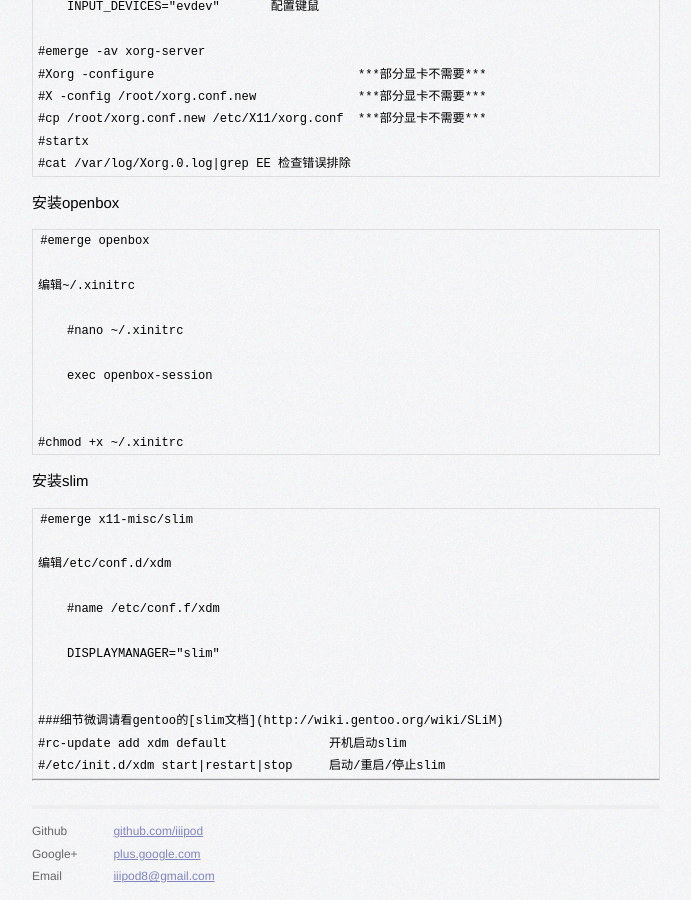
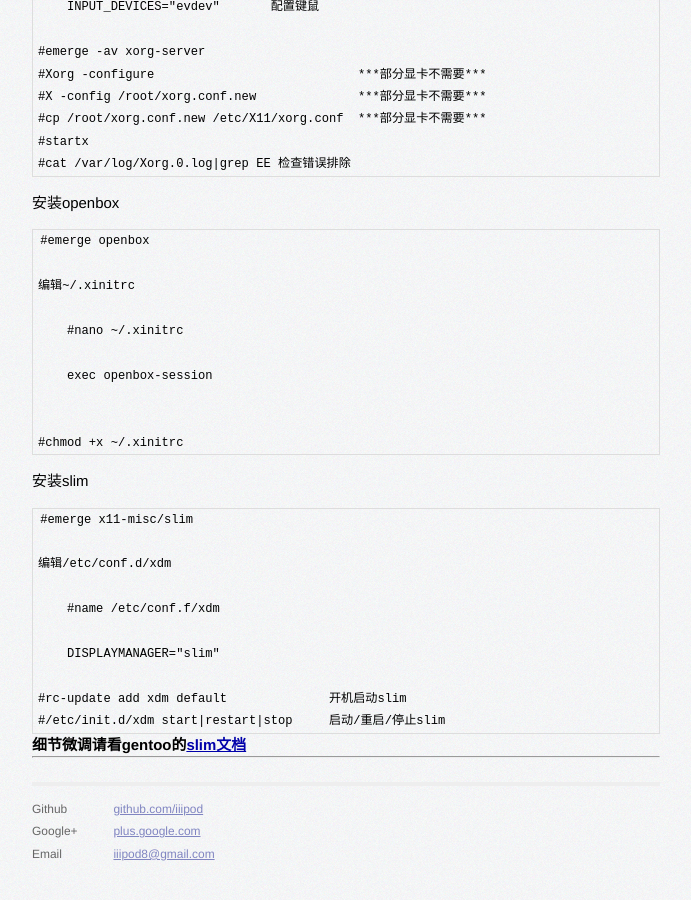
Before and after one commit to iiipod/iiipod.github.com, a Jekyll site: the page built from _posts/2015-09-20-Gentoo快速安装.markdown, in a window 1280 px wide and 900 px high, scrolled down 2555 px. Shown: the whole window, without its empty margins (294-985 px from the left). Built offline with Jekyll 4.4.1, drawn with Linux system fonts in a browser that asks for light colours; Markdown is read by kramdown in place of the engine named in the settings; after the commit the page ends 3432 px from its top, so only the background shows below that.

Commit message:
2015年 10月 10日 星期六 12:08:37 CST

```diff
--- a/_posts/2015-09-20-Gentoo快速安装.markdown
+++ b/_posts/2015-09-20-Gentoo快速安装.markdown
@@ -156,9 +156,8 @@ Chroot
 
         DISPLAYMANAGER="slim"
 
-
-    ###细节微调请看gentoo的[slim文档](http://wiki.gentoo.org/wiki/SLiM)
     #rc-update add xdm default 		开机启动slim
     #/etc/init.d/xdm start|restart|stop	启动/重启/停止slim
 
+##细节微调请看gentoo的[slim文档](http://wiki.gentoo.org/wiki/SLiM)
 ****************************************
```
